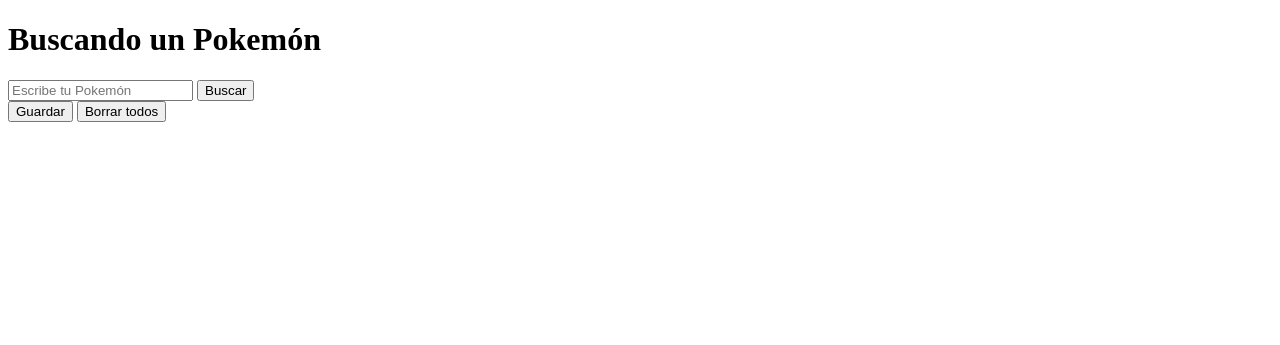
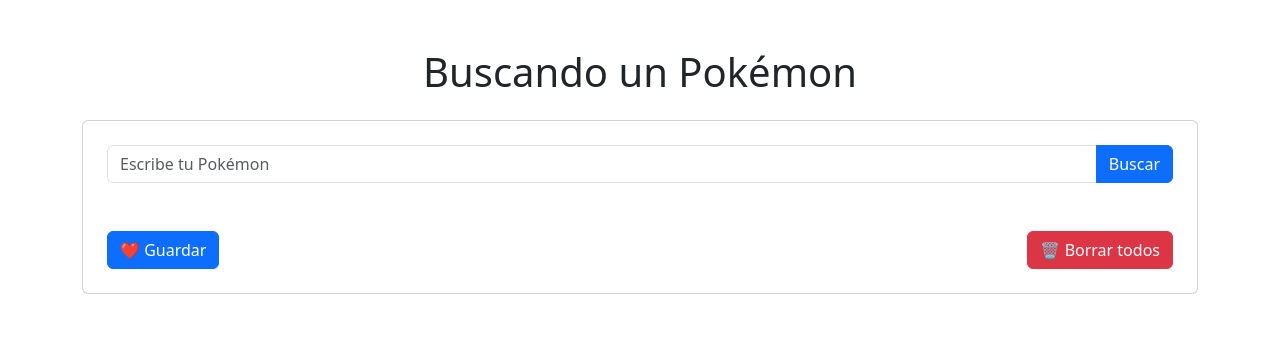
Before and after one commit to andresdiazf/LAB-The-Web-Storage-APIs---Grupo-8, a plain HTML site: page index.html in a window 1280 px wide. Drawn offline with nearby package versions, Linux system fonts and the light colour scheme.

Commit message:
Se agregan cambios sobre el diseño del html, seccion busqueda y botones

```diff
--- a/index.html
+++ b/index.html
@@ -1,20 +1,48 @@
-<!DOCTYPE html>
+<!doctype html>
 <html lang="en">
-<head>
-    <meta charset="UTF-8">
-    <meta name="viewport" content="width=device-width, initial-scale=1.0">
-    <title>Document</title>
-</head>
-<body>
-    <h1>Buscando un Pokemón</h1>
-    <section>
-        <input type="text" id="input-busqueda-pokemon" placeholder="Escribe tu Pokemón"></input>
-        <button id="btn-busqueda">Buscar</button>
-    </section>
-    <section>
-        <button type="button" id="btn-guardar">Guardar</button>
-        <button type="reset" id="btn-borrar">Borrar todos</button>
-    </section>
+  <head>
+    <meta charset="UTF-8" />
+    <meta name="viewport" content="width=device-width, initial-scale=1.0" />
+    <link
+      href="https://cdn.jsdelivr.net/npm/bootstrap@5.3.8/dist/css/bootstrap.min.css"
+      rel="stylesheet"
+    />
+    <title>Buscador Pokemon API</title>
+  </head>
 
-</body>
+  <body>
+    <div class="container text-center py-5">
+      <h1 class="titulo mb-4">Buscando un Pokémon</h1>
+
+      <div class="card card-pokemon p-4 mx-auto">
+        <!-- input y boton buscar -->
+        <section class="mb-3">
+          <div class="input-group ">
+            <input
+              type="text"
+              id="input-busqueda-pokemon"
+              class="form-control"
+              placeholder="Escribe tu Pokémon"
+            />
+
+            <button id="btn-busqueda" class="btn btn-primary">Buscar</button>
+          </div>
+        </section>
+
+        <!-- seccion resulatdo buscar -->
+        <section id="resultado" class="mb-3 text-center"></section>
+
+        <!-- botones guardar y borrar todos -->
+        <section class="d-flex justify-content-between mt-3">
+          <button type="button" id="btn-guardar" class="btn btn-primary">
+            ❤️ Guardar
+          </button>
+
+          <button type="reset" id="btn-borrar" class="btn btn-danger">
+            🗑️ Borrar todos
+          </button>
+        </section>
+      </div>
+    </div>
+  </body>
 </html>
```
